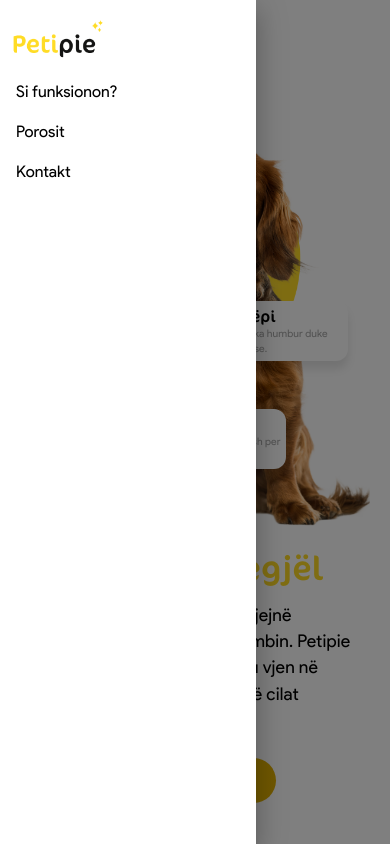
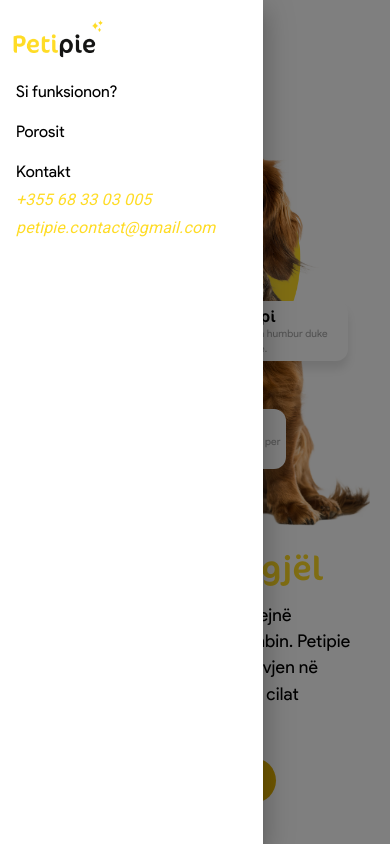
Before and after one commit to petipie1/petipie-web, a Next.js app: page / in a window 390 px wide. Both pictures are taken after a click on the button 40 px from the left and 28 px from the top of the page. Shown: the top 844 px of the page. Built offline with nearby package versions, Linux system fonts and the light colour scheme; a web font is replaced by a local one.

Commit message:
Update phone number

```diff
--- a/common/constants.tsx
+++ b/common/constants.tsx
@@ -11,7 +11,7 @@
     name: "Ada",
     contact: {
       phone: "0686284516",
-      whatsapp: "+355688803602",
+      whatsapp: "+355683303005",
       instagram: "desara_ndreko",
       email: "dorianmusaj@gmail.com",
     },
--- a/components/DrawerMenu/index.tsx
+++ b/components/DrawerMenu/index.tsx
@@ -90,6 +90,40 @@
                 </Typography>
               </ListItem>
             ))}
+            <ListItem>
+              <a href="tel:+355683303005">
+                <Typography
+                  sx={{
+                    textAlign: "right",
+                    marginRight: 4,
+                    marginTop: -1.5,
+                    fontSize: 16,
+                    backgroundColor: "transparent",
+                    fontStyle: "italic",
+                    color: "#FFDC26",
+                  }}
+                >
+                  +355 68 33 03 005
+                </Typography>
+              </a>
+            </ListItem>
+            <ListItem>
+              <a href="`mailto:petipie.contact@gmail.com">
+                <Typography
+                  sx={{
+                    textAlign: "right",
+                    marginRight: 4,
+                    marginTop: -1.5,
+                    fontSize: 16,
+                    backgroundColor: "transparent",
+                    fontStyle: "italic",
+                    color: "#FFDC26",
+                  }}
+                >
+                  petipie.contact@gmail.com
+                </Typography>
+              </a>
+            </ListItem>
           </List>
           <Grid
             container
--- a/components/Footer/index.tsx
+++ b/components/Footer/index.tsx
@@ -9,7 +9,7 @@
     },
     {
       icon: "/ic_phone.png",
-      url: "tel:+355688803602",
+      url: "tel:+355683303005",
     },
     {
       icon: "/ic_contact_web.png",
--- a/components/NavMenu/index.tsx
+++ b/components/NavMenu/index.tsx
@@ -47,7 +47,7 @@
         </Toolbar>
       </AppBar>
       <Hidden smDown>
-        <a href="tel:+355688803602">
+        <a href="tel:+355683303005">
           <Typography
             sx={{
               textAlign: "right",
@@ -58,7 +58,7 @@
               color: "#FFDC26",
             }}
           >
-            +355 68 88 03 602
+            +355 68 33 03 005
           </Typography>
         </a>
       </Hidden>
--- a/components/OrderForm/index.tsx
+++ b/components/OrderForm/index.tsx
@@ -863,7 +863,7 @@
             <span>
               Jeni të sigurt të vazhdoni? Pas këtij hapi të dhënat nuk mund të
               ndryshohen nga ju por duhet të kontaktoni suportin
-              <strong> 0688803602 </strong>
+              <strong> 0683303005 </strong>
               ose email <strong>petipie.contact@gmail.com </strong>
             </span>
           }
--- a/components/PetForm/index.tsx
+++ b/components/PetForm/index.tsx
@@ -592,8 +592,8 @@
           <span>
             Jeni të sigurt të vazhdoni? Pas këtij hapi të dhënat nuk mund të
             ndryshohen nga ju por duhet të kontaktoni suportin
-            <strong> 0688803602 </strong>
-            ose email <strong>petipie.contact@gmail.com </strong>
+            <strong> 0683303005 </strong>
+            ose ne email <strong>petipie.contact@gmail.com </strong>
           </span>
         }
         isOpen={isDialogOpen}
```
Also changed, not shown: 1 other file (tests, documents, lock files or other folders).
